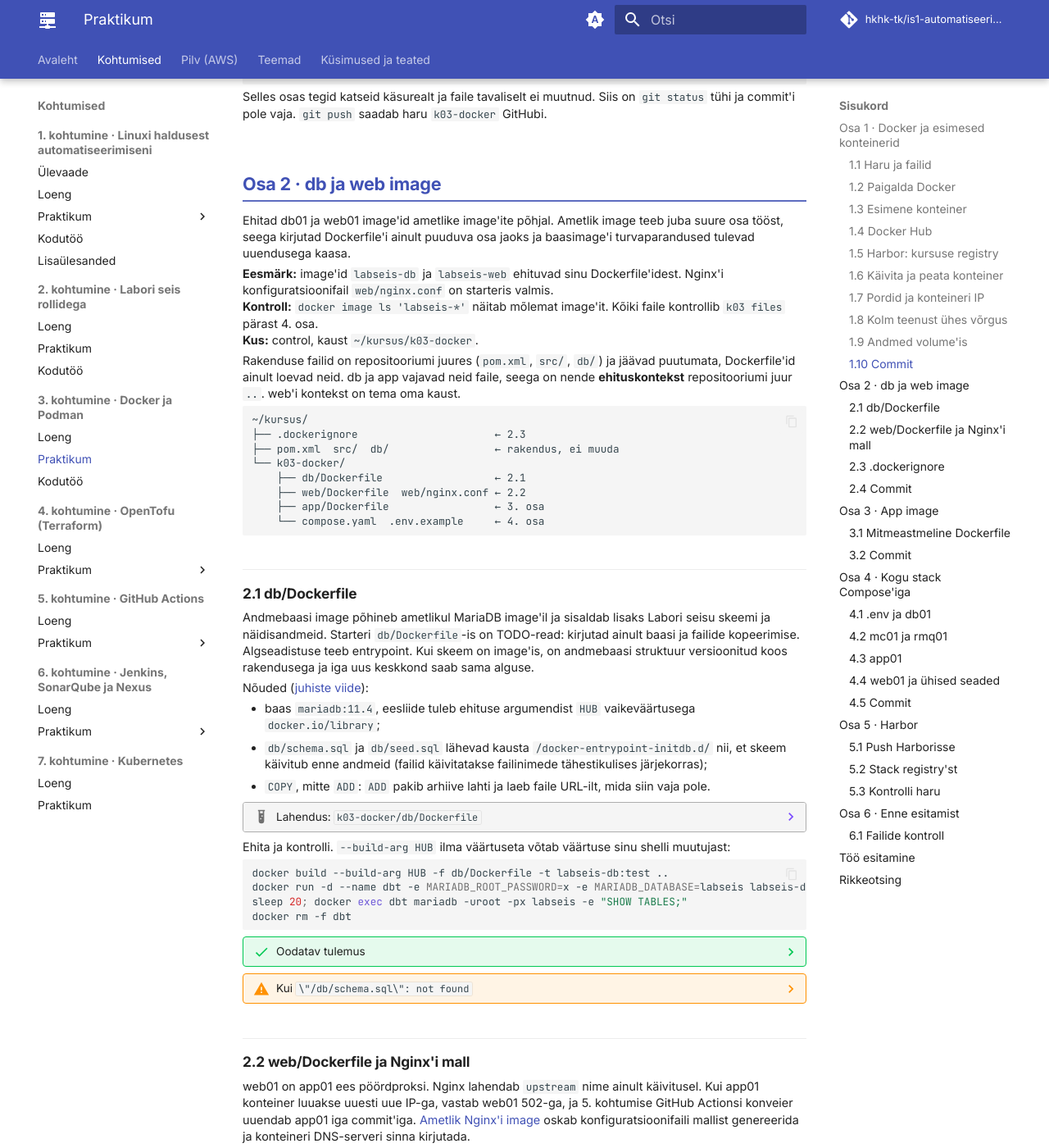
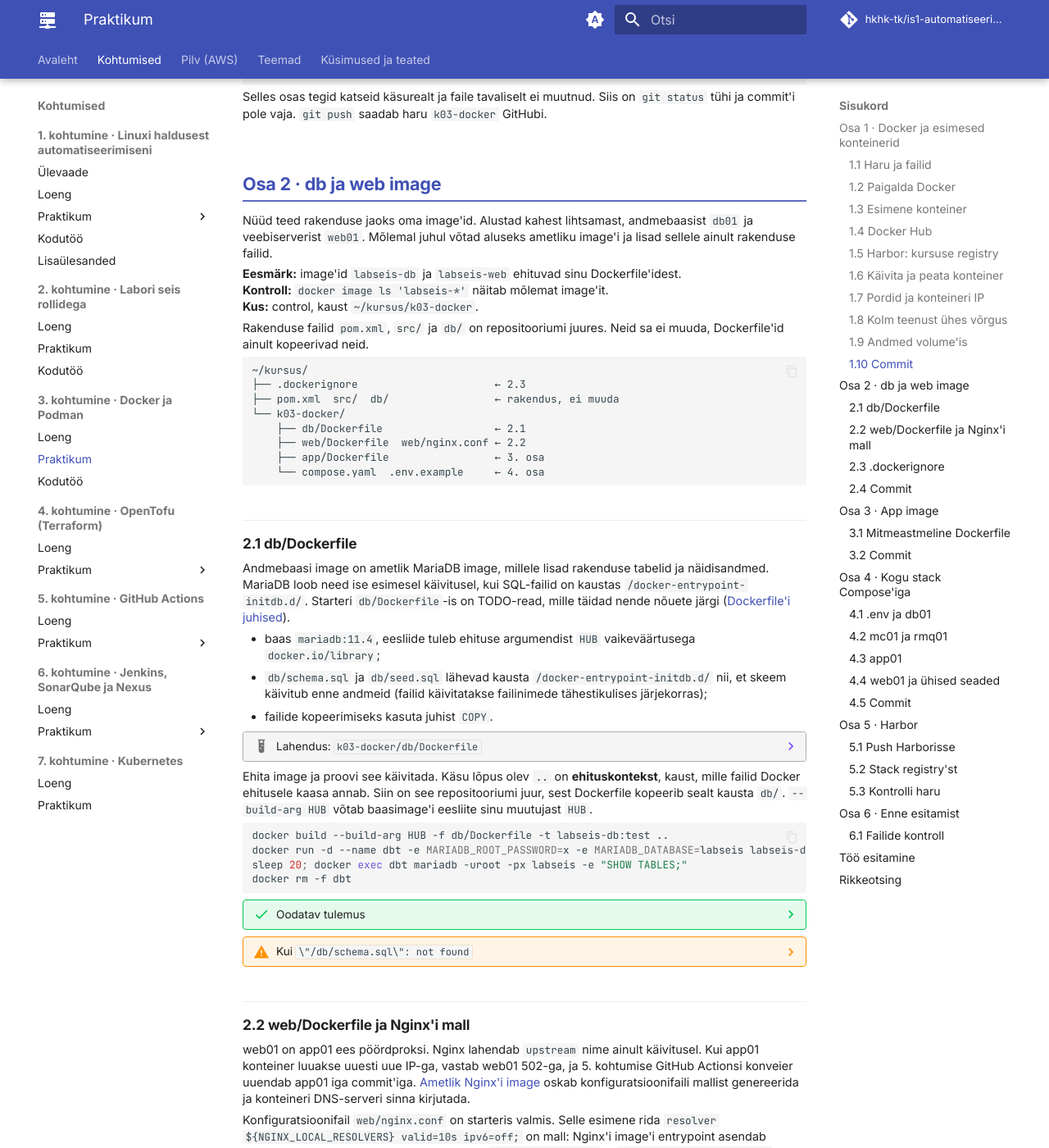
Before and after one commit to hkhk-tk/is1-automatiseerimine, an MkDocs documentation site: the page built from docs/k03/lab.md, in a window 1280 px wide and 1400 px high, scrolled down 8177 px. Shown: the whole window at 82% size. Built offline with MkDocs 1.6.1 and Material for MkDocs 9.7.7, drawn with Linux system fonts in a browser that asks for light colours; comment, search, counter and statistics services are not loaded.

Commit message:
K3 praktikum osa 2 ja 2.1: lühem algus, ehituskontekst seletatud käsu juures

````diff
--- a/docs/k03/lab.md
+++ b/docs/k03/lab.md
@@ -472,13 +472,13 @@ Selles osas tegid katseid käsurealt ja faile tavaliselt ei muutnud. Siis on `gi
 
 ## Osa 2 · db ja web image
 
-Ehitad db01 ja web01 image'id ametlike image'ite põhjal. Ametlik image teeb juba suure osa tööst, seega kirjutad Dockerfile'i ainult puuduva osa jaoks ja baasimage'i turvaparandused tulevad uuendusega kaasa.
+Nüüd teed rakenduse jaoks oma image'id. Alustad kahest lihtsamast, andmebaasist `db01` ja veebiserverist `web01`. Mõlemal juhul võtad aluseks ametliku image'i ja lisad sellele ainult rakenduse failid.
 
-**Eesmärk:** image'id `labseis-db` ja `labseis-web` ehituvad sinu Dockerfile'idest. Nginx'i konfiguratsioonifail `web/nginx.conf` on starteris valmis.
-**Kontroll:** `docker image ls 'labseis-*'` näitab mõlemat image'it. Kõiki faile kontrollib `k03 files` pärast 4. osa.
+**Eesmärk:** image'id `labseis-db` ja `labseis-web` ehituvad sinu Dockerfile'idest.
+**Kontroll:** `docker image ls 'labseis-*'` näitab mõlemat image'it.
 **Kus:** control, kaust `~/kursus/k03-docker`.
 
-Rakenduse failid on repositooriumi juures (`pom.xml`, `src/`, `db/`) ja jäävad puutumata, Dockerfile'id ainult loevad neid. db ja app vajavad neid faile, seega on nende **ehituskontekst** repositooriumi juur `..`. web'i kontekst on tema oma kaust.
+Rakenduse failid `pom.xml`, `src/` ja `db/` on repositooriumi juures. Neid sa ei muuda, Dockerfile'id ainult kopeerivad neid.
 
 ```text
 ~/kursus/
@@ -493,13 +493,11 @@ Rakenduse failid on repositooriumi juures (`pom.xml`, `src/`, `db/`) ja jäävad
 
 ### 2.1 db/Dockerfile
 
-Andmebaasi image põhineb ametlikul MariaDB image'il ja sisaldab lisaks Labori seisu skeemi ja näidisandmeid. Starteri `db/Dockerfile`-is on TODO-read: kirjutad ainult baasi ja failide kopeerimise. Algseadistuse teeb entrypoint. Kui skeem on image'is, on andmebaasi struktuur versioonitud koos rakendusega ja iga uus keskkond saab sama alguse.
-
-Nõuded ([juhiste viide](https://docs.docker.com/reference/dockerfile/)):
+Andmebaasi image on ametlik MariaDB image, millele lisad rakenduse tabelid ja näidisandmed. MariaDB loob need ise esimesel käivitusel, kui SQL-failid on kaustas `/docker-entrypoint-initdb.d/`. Starteri `db/Dockerfile`-is on TODO-read, mille täidad nende nõuete järgi ([Dockerfile'i juhised](https://docs.docker.com/reference/dockerfile/)).
 
 - baas `mariadb:11.4`, eesliide tuleb ehituse argumendist `HUB` vaikeväärtusega `docker.io/library`;
 - `db/schema.sql` ja `db/seed.sql` lähevad kausta `/docker-entrypoint-initdb.d/` nii, et skeem käivitub enne andmeid (failid käivitatakse failinimede tähestikulises järjekorras);
-- `COPY`, mitte `ADD`: `ADD` pakib arhiive lahti ja laeb faile URL-ilt, mida siin vaja pole.
+- failide kopeerimiseks kasuta juhist `COPY`.
 
 ??? example "Lahendus: `k03-docker/db/Dockerfile`"
 
@@ -512,7 +510,7 @@ Nõuded ([juhiste viide](https://docs.docker.com/reference/dockerfile/)):
 
     `ARG` enne `FROM`-i on ainuke juhis, mis tohib olla `FROM`-ist eespool. Argument kehtib ainult `FROM` real. Numbrid failinimede ees panevad paika järjekorra.
 
-Ehita ja kontrolli. `--build-arg HUB` ilma väärtuseta võtab väärtuse sinu shelli muutujast:
+Ehita image ja proovi see käivitada. Käsu lõpus olev `..` on **ehituskontekst**, kaust, mille failid Docker ehitusele kaasa annab. Siin on see repositooriumi juur, sest Dockerfile kopeerib sealt kausta `db/`. `--build-arg HUB` võtab baasimage'i eesliite sinu muutujast `HUB`.
 
 ```bash
 docker build --build-arg HUB -f db/Dockerfile -t labseis-db:test ..
````
